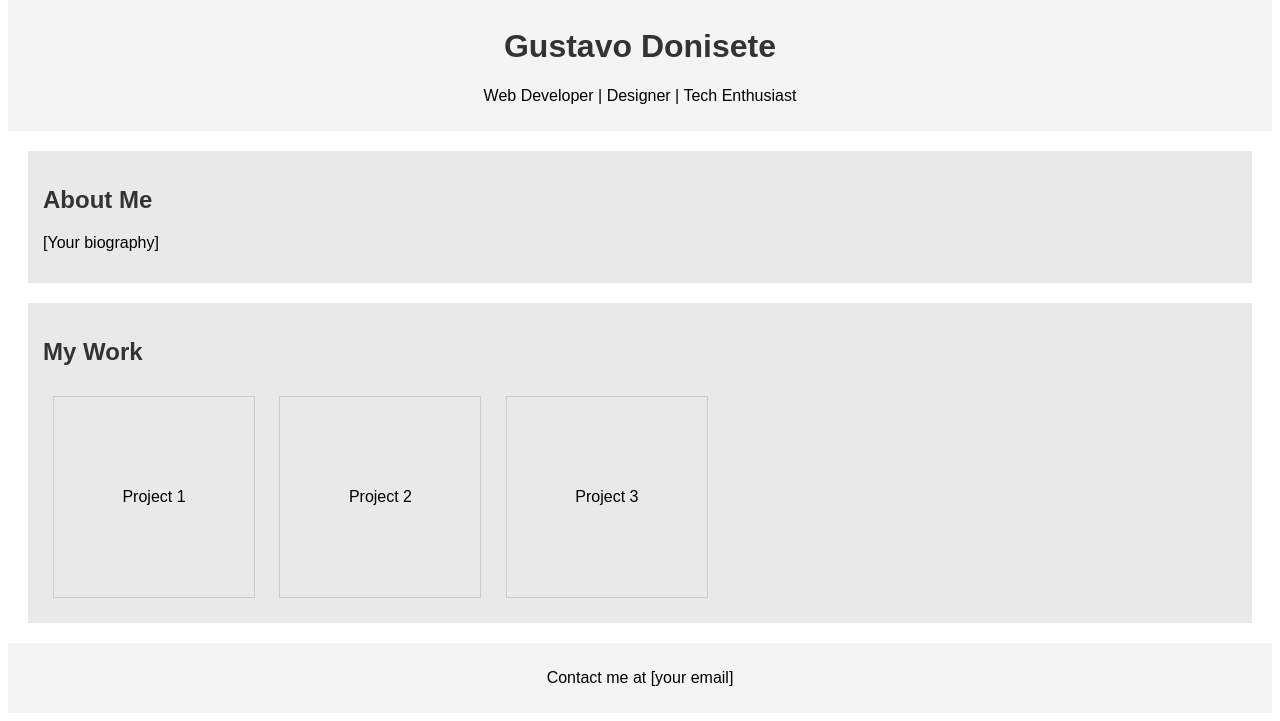
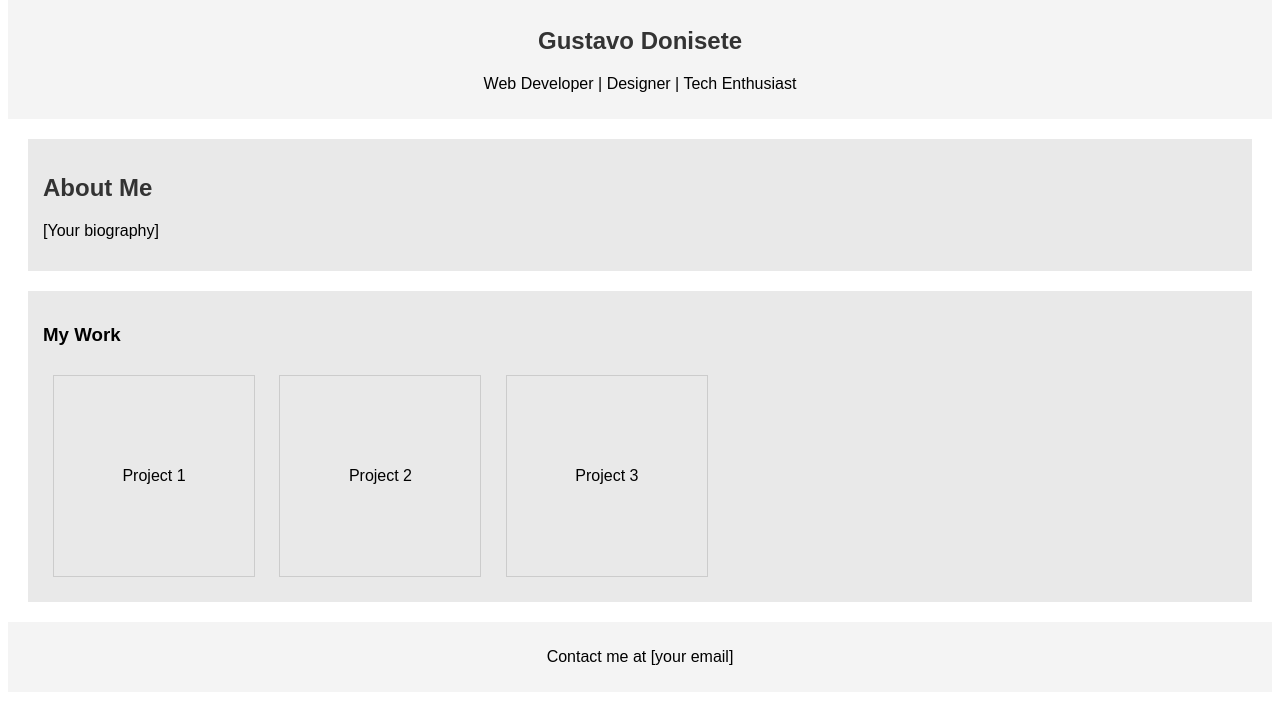
Before and after one commit to GustavoDonisete/Teste-controle-de-vers-o, a plain HTML site: page index.html in a window 1280 px wide. Shown: the part 171-892 px from the top of the page. After the commit the page ends 871 px from the top, so only its background shows below. Drawn offline with Linux system fonts and the light colour scheme.

Commit message:
Modificando h1 para h2 e h2 para h3

```diff
--- a/index.html
+++ b/index.html
@@ -6,7 +6,7 @@
 <body>
     <header>
         <img src="https://i.imgur.com/KvEuBiI.png">
-        <h1>Gustavo Donisete</h1>
+        <h2>Gustavo Donisete</h2>
         <p>Web Developer | Designer | Tech Enthusiast</p>
     </header>
     <section id="bio">
@@ -14,7 +14,7 @@
         <p>[Your biography]</p>
     </section>
     <section id="work">
-        <h2>My Work</h2>
+        <h3>My Work</h3>
         <div class="project" id="project1">Project 1</div>
         <div class="project" id="project2">Project 2</div>
         <div class="project" id="project3">Project 3</div>
```
